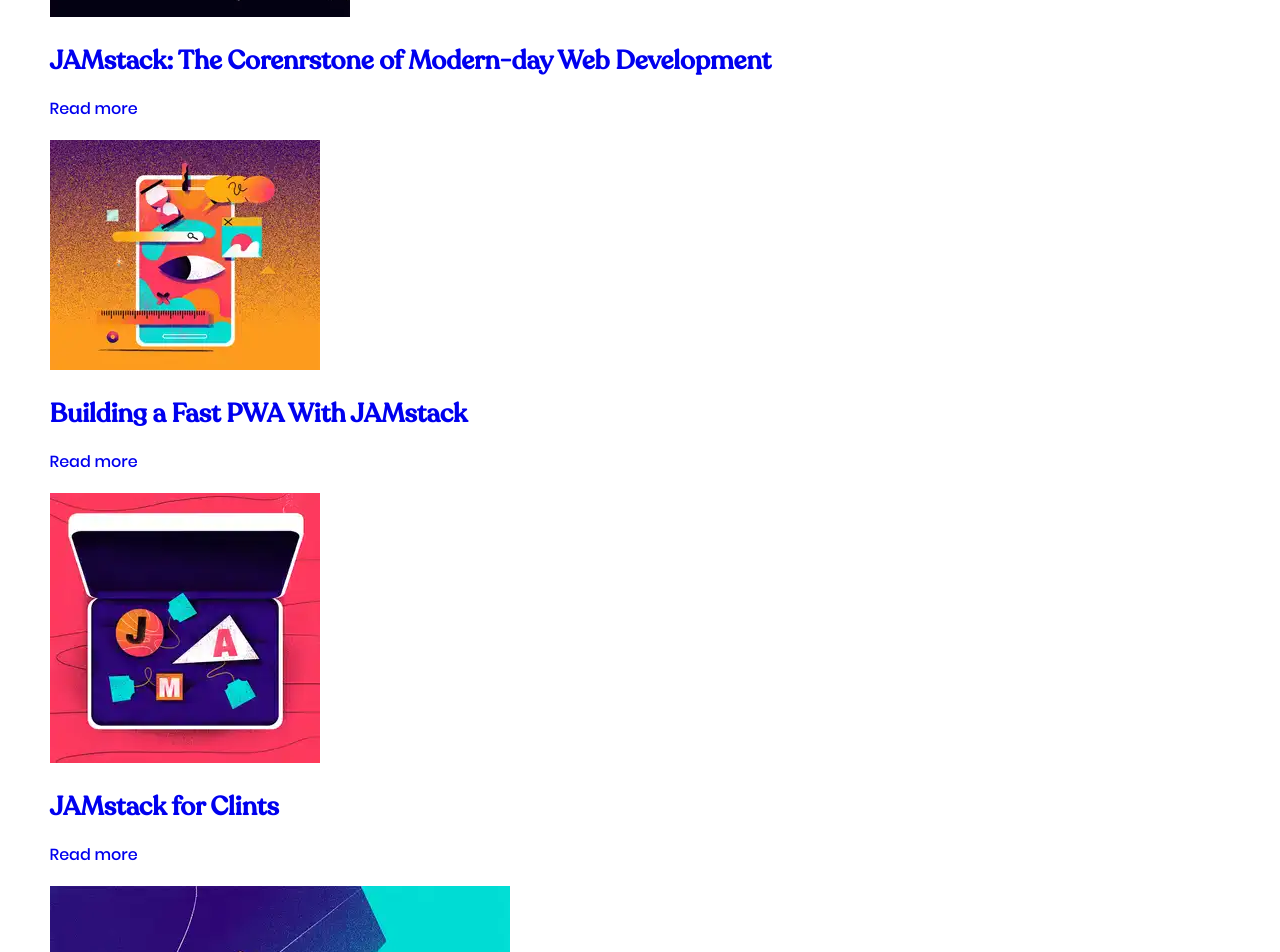
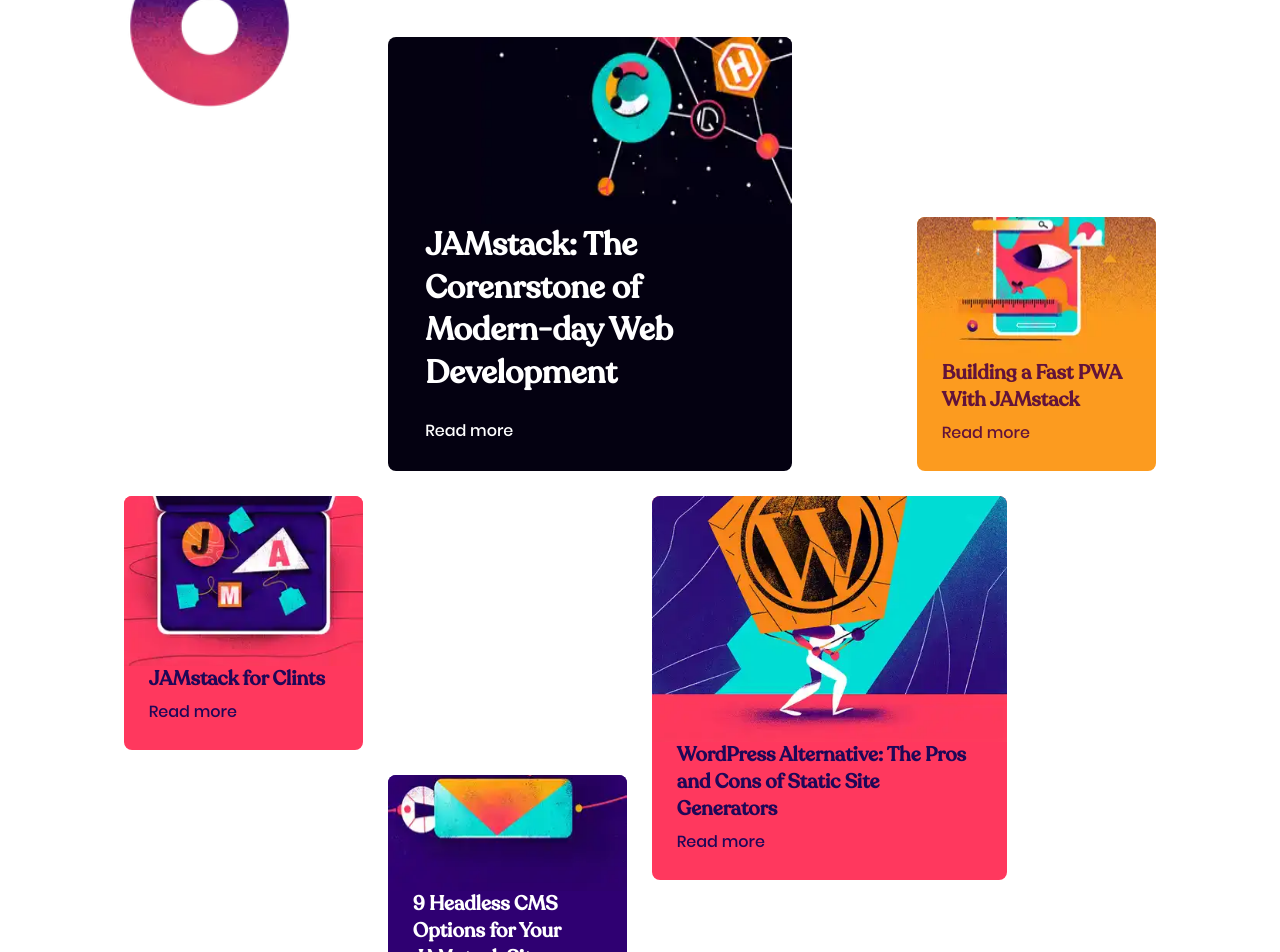
Before and after one commit to fyrepenguin/bejamas, a React (Create React App) app: page / in a window 1280 px wide. Shown: the part 7160-8112 px from the top of the page. Built offline with nearby package versions, Linux system fonts and the light colour scheme; the HTML template or start-up script is replaced by a standard one.

Commit message:
Add stories

```diff
--- a/src/components/common/footer.jsx
+++ b/src/components/common/footer.jsx
@@ -32,17 +32,17 @@
           <section className="footer-info">
             <div className="mode">
               <a href="/">
-                <img src={footerLogo} alt="" style={{ "max-width": "2rem" }} />
+                <img src={footerLogo} alt="" style={{ maxWidth: "2rem" }} />
               </a>
               <fieldset aria-label="Theme Switcher">
                 <input
                   type="checkbox"
                   id="themeSwitch"
                   name="theme-switch"
-                  class="switch"
+                  className="switch"
                 ></input>
-                <label for="themeSwitch" class="switch-label">
-                  <a class="light" href="/" title="Switch to light">
+                <label htmlFor="themeSwitch" className="switch-label">
+                  <a className="light" href="/" title="Switch to light">
                     <svg height="512" width="512" viewBox="0 0 512 512">
                       <path
                         d="M256 144c-61.75 0-112 50.25-112 112s50.25 112 112 112 112-50.25 112-112-50.25-112-112-112zm0 192c-44.188 0-80-35.812-80-80s35.812-80 80-80 80 35.812 80 80-35.812 80-80 80zm0-224c8.833 0 16-7.167 16-16V64c0-8.833-7.167-16-16-16s-16 7.167-16 16v32c0 8.833 7.167 16 16 16zm0 288c-8.833 0-16 7.167-16 16v32c0 8.833 7.167 16 16 16s16-7.167 16-16v-32c0-8.833-7.167-16-16-16zm124.438-245.833l22.625-22.625c6.25-6.25 6.25-16.375 0-22.625s-16.375-6.25-22.625 0l-22.625 22.625c-6.25 6.25-6.25 16.375 0 22.625s16.375 6.25 22.625 0zM131.562 357.834l-22.625 22.625c-6.25 6.249-6.25 16.374 0 22.624s16.375 6.25 22.625 0l22.625-22.624c6.25-6.271 6.25-16.376 0-22.625-6.249-6.251-16.375-6.272-22.625 0zM112 256c0-8.833-7.167-16-16-16H64c-8.833 0-16 7.167-16 16s7.167 16 16 16h32c8.833 0 16-7.167 16-16zm336-16h-32c-8.833 0-16 7.167-16 16s7.167 16 16 16h32c8.833 0 16-7.167 16-16s-7.167-16-16-16zm-316.459-85.833c6.251 6.25 16.376 6.25 22.625 0 6.251-6.25 6.251-16.375 0-22.625l-22.625-22.625c-6.25-6.25-16.374-6.25-22.625 0-6.25 6.25-6.25 16.375 0 22.625l22.625 22.625zm248.918 203.645c-6.271-6.25-16.376-6.25-22.625 0-6.251 6.25-6.271 16.375 0 22.625l22.625 22.625c6.249 6.25 16.374 6.25 22.624 0s6.25-16.375 0-22.625l-22.624-22.625z"
@@ -50,8 +50,8 @@
                       ></path>
                     </svg>
                   </a>
-                  <span class="box"></span>
-                  <a href="/" class="dark" title="Switch to dark">
+                  <span className="box"></span>
+                  <a href="/" className="dark" title="Switch to dark">
                     <svg height="512" width="512" viewBox="0 0 512 512">
                       <path
                         d="M349.852 343.15c-49.875 49.916-131.083 49.916-181 0-49.916-49.918-49.916-131.125 0-181.021 13.209-13.187 29.312-23.25 47.832-29.812 5.834-2.042 12.293-.562 16.625 3.792 4.376 4.375 5.855 10.833 3.793 16.625-12.542 35.375-4 73.666 22.25 99.917 26.209 26.228 64.5 34.75 99.916 22.25 5.792-2.062 12.271-.582 16.625 3.793 4.376 4.332 5.834 10.812 3.771 16.625-6.521 18.519-16.604 34.622-29.812 47.831zM191.477 184.754c-37.438 37.438-37.438 98.354 0 135.771 40 40.021 108.125 36.416 143-8.168-35.959 2.25-71.375-10.729-97.75-37.084-26.375-26.354-39.333-61.771-37.084-97.729a90.21 90.21 0 00-8.166 7.21z"
@@ -108,7 +108,7 @@
                   </li>
                 </ul>
               </div>
-              <ul class="social">
+              <ul className="social">
                 <li>
                   <a
                     href="https://www.facebook.com/bejamas.io"
--- a/src/components/common/tech.jsx
+++ b/src/components/common/tech.jsx
@@ -30,39 +30,39 @@
         <div className="tool-types">
           <h3>Data Sources</h3>
           <div className="tool-images">
-            <img style={{ "max-width": "160px" }} src={contentful} alt="" />
+            <img style={{ maxWidth: "160px" }} src={contentful} alt="" />
 
-            <img style={{ "max-width": "160px" }} src={storyblok} alt="" />
+            <img style={{ maxWidth: "160px" }} src={storyblok} alt="" />
 
-            <img style={{ "max-width": "110px" }} src={sanity} alt="" />
-            <img style={{ "max-width": "160px" }} src={forestry} alt="" />
-            <img style={{ "max-width": "120px" }} src={dato} alt="" />
+            <img style={{ maxWidth: "110px" }} src={sanity} alt="" />
+            <img style={{ maxWidth: "160px" }} src={forestry} alt="" />
+            <img style={{ maxWidth: "120px" }} src={dato} alt="" />
           </div>
         </div>
         <div className="tool-types">
           <h3>Build</h3>
           <div className="tool-images">
-            <img style={{ "max-width": "160px" }} src={gatsby} alt="" />
+            <img style={{ maxWidth: "160px" }} src={gatsby} alt="" />
 
-            <img style={{ "max-width": "120px" }} src={next} alt="" />
+            <img style={{ maxWidth: "120px" }} src={next} alt="" />
 
-            <img style={{ "max-width": "150px" }} src={hugo} alt="" />
+            <img style={{ maxWidth: "150px" }} src={hugo} alt="" />
 
-            <img style={{ "max-width": "60px" }} src={react} alt="" />
+            <img style={{ maxWidth: "60px" }} src={react} alt="" />
 
-            <img style={{ "max-width": "120px" }} src={node} alt="" />
+            <img style={{ maxWidth: "120px" }} src={node} alt="" />
           </div>
         </div>
         <div className="tool-types">
           <h3>Deploy & CDN</h3>
           <div className="tool-images">
-            <img style={{ "max-width": "130px" }} src={netlify} alt="" />
+            <img style={{ maxWidth: "130px" }} src={netlify} alt="" />
 
-            <img style={{ "max-width": "50px" }} src={now} alt="" />
+            <img style={{ maxWidth: "50px" }} src={now} alt="" />
 
-            <img style={{ "max-width": "150px" }} src={firebase} alt="" />
+            <img style={{ maxWidth: "150px" }} src={firebase} alt="" />
 
-            <img style={{ "max-width": "70px" }} src={aws} alt="" />
+            <img style={{ maxWidth: "70px" }} src={aws} alt="" />
           </div>
         </div>
       </section>
--- a/src/components/home/stories.jsx
+++ b/src/components/home/stories.jsx
@@ -1,63 +1,77 @@
 import React, { Component } from "react";
+import Heading from "./../common/heading";
 import {
   JAMintro,
   jamPWA,
   jamclients,
   wordpress,
   headless,
+  i30,
 } from "../../images";
+import "../../styles/stories.scss";
 export default class Stories extends Component {
   render() {
     return (
       <section className="stories section">
-        <article className="post">
+        <Heading subtitle="Our Stories" title="Latest from blog" />
+        <div className="posts">
+          <div className="post-circle">
+            <img src={i30} alt="" />
+          </div>
+          <article className="post mainPost">
             <a href="/">
+              <div className="article-wrapper">
                 <img src={JAMintro} alt="" />
-            <div>
+              </div>
               <h3>JAMstack: The Corenrstone of Modern-day Web Development</h3>
               <p>Read more</p>
-            </div>
             </a>
           </article>
-        <article className="post">
+          <article className="post post4">
             <a href="/">
+              <div className="article-wrapper">
                 <img src={jamPWA} alt="" />
-            <div>
+              </div>
               <h3>Building a Fast PWA With JAMstack</h3>
               <p>Read more</p>
-            </div>
             </a>
           </article>
-        <article className="post">
+          <article className="post post1">
             <a href="/">
+              <div className="article-wrapper">
                 <img src={jamclients} alt="" />
-            <div>
+              </div>
               <h3>JAMstack for Clints</h3>
               <p>Read more</p>
-            </div>
             </a>
           </article>
-        <article className="post">
+          <article className="post post2">
             <a href="/">
+              <div className="article-wrapper">
                 <img src={wordpress} alt="" />
-            <div>
+              </div>
               <h3>
                 WordPress Alternative: The Pros and Cons of Static Site
                 Generators
               </h3>
               <p>Read more</p>
-            </div>
             </a>
           </article>
-        <article className="post">
+          <article className="post post3">
             <a href="/">
+              <div className="article-wrapper">
                 <img src={headless} alt="" />
-            <div>
+              </div>
               <h3>9 Headless CMS Options for Your JAMstack Site</h3>
               <p>Read more</p>
-            </div>
             </a>
           </article>
+        </div>
+        <div className="cta-posts">
+          <a href="/" className="cta">
+            Read more stories
+          </a>
+        </div>
       </section>
     );
   }
--- a/src/styles/stories.scss
+++ b/src/styles/stories.scss
@@ -0,0 +1,213 @@
+.posts {
+  display: grid;
+
+  padding: 0 4.65rem;
+  grid-template-columns: repeat(4, 1fr);
+  grid-template-rows: repeat(4, 254px);
+  grid-template-areas:
+    ". mainPost mainPost ."
+    ". mainPost mainPost post4"
+    "post1 . post2 post2"
+    ". post3 post2 post2";
+  column-gap: 1.55rem;
+  row-gap: 1.55rem;
+  color: #fff;
+  position: relative;
+  .mainPost {
+    grid-area: mainPost;
+    margin-right: 6.2rem;
+    margin-top: 6.2rem;
+    position: relative;
+    grid-column: 2 / span 2;
+    a {
+      padding: 2.325rem 2.325rem 0.5166666rem;
+
+      background: #040111;
+      border-radius: 8px;
+      display: flex;
+      flex-direction: column;
+      height: 100%;
+      width: 100%;
+      justify-content: flex-end;
+      position: relative;
+      color: currentColor;
+      z-index: 2;
+      overflow: hidden;
+      transition: all 0.5s cubic-bezier(0, 0.89, 0.44, 1);
+      will-change: transform;
+      h3 {
+        font-size: 2rem;
+        margin-bottom: 1.55rem;
+      }
+      .article-wrapper {
+        margin: -2.325rem -2.325rem auto 0;
+        margin-left: 3.1rem;
+        img {
+          width: 100%;
+          height: 100%;
+        }
+      }
+    }
+  }
+  .post1 {
+    position: relative;
+    grid-area: post1;
+    a {
+      background: #ff385e;
+      color: #1f0757;
+      border-radius: 8px;
+      transition: all 0.5s cubic-bezier(0, 0.89, 0.44, 1);
+      backface-visibility: hidden;
+      transform: translateZ(0);
+      padding: 1.55rem 1.55rem 0.3875rem;
+      display: flex;
+      justify-content: flex-end;
+      flex-direction: column;
+      height: 100%;
+      width: 100%;
+      position: relative;
+      z-index: 2;
+      overflow: hidden;
+      will-change: transform;
+      h3 {
+        font-size: 1.25rem;
+        margin-bottom: 0.516666rem;
+      }
+      .article-wrapper {
+        position: relative;
+        margin: -6.75rem -1.55rem 0;
+        overflow: hidden;
+
+        img {
+          width: 100%;
+          height: 100%;
+        }
+      }
+    }
+  }
+  .post2 {
+    position: relative;
+    grid-area: post2;
+    margin-right: 9.3rem;
+    margin-bottom: 9.3rem;
+    border-radius: 16px;
+    a {
+      color: #1f0757;
+      background: #ff385e;
+      border-radius: 8px;
+      transition: all 0.5s cubic-bezier(0, 0.89, 0.44, 1);
+      backface-visibility: hidden;
+      transform: translateZ(0);
+      padding: 1.55rem 1.55rem 0.3875rem;
+      display: flex;
+      justify-content: flex-end;
+      flex-direction: column;
+      height: 100%;
+      width: 100%;
+      position: relative;
+      z-index: 2;
+      overflow: hidden;
+      will-change: transform;
+      h3 {
+        font-size: 1.25rem;
+        margin-bottom: 0.51666rem;
+      }
+      .article-wrapper {
+        position: relative;
+        overflow: hidden;
+        margin: -8.5rem -1.55rem 0;
+        img {
+          width: 100%;
+          height: 100%;
+        }
+      }
+    }
+  }
+
+  .post3 {
+    position: relative;
+    grid-area: post3;
+    border-radius: 16px;
+
+    a {
+      background: #2f0072;
+      border-radius: 8px;
+      transition: all 0.5s cubic-bezier(0, 0.89, 0.44, 1);
+      backface-visibility: hidden;
+      transform: translateZ(0);
+      padding: 1.55rem 1.55rem 0.3875rem;
+      color: currentColor;
+      display: flex;
+      justify-content: flex-end;
+      flex-direction: column;
+      height: 100%;
+      width: 100%;
+      position: relative;
+      z-index: 2;
+      overflow: hidden;
+      will-change: transform;
+      h3 {
+        font-size: 1.25rem;
+        margin-bottom: 0.5166666rem;
+      }
+      .article-wrapper {
+        margin: -4rem -1.55rem 0;
+        position: relative;
+        img {
+          width: 100%;
+          height: 100%;
+        }
+      }
+    }
+  }
+  .post4 {
+    grid-area: post4;
+    position: relative;
+    border-radius: 16px;
+    a {
+      background: #fc9b1f;
+      color: #62133a;
+      border-radius: 8px;
+      transition: all 0.5s cubic-bezier(0, 0.89, 0.44, 1);
+      backface-visibility: hidden;
+      transform: translateZ(0);
+      padding: 1.55rem 1.55rem 0.3875rem;
+      display: flex;
+      justify-content: flex-end;
+      flex-direction: column;
+      height: 100%;
+      width: 100%;
+      position: relative;
+      z-index: 2;
+      overflow: hidden;
+      will-change: transform;
+      h3 {
+        font-size: 1.25rem;
+        margin-bottom: 0.516666rem;
+      }
+      .article-wrapper {
+        overflow: hidden;
+        position: absolute;
+        bottom: 44%;
+        width: 100%;
+        top: -35%;
+        margin: 0 -1.55rem;
+        img {
+          width: 100%;
+          height: 100%;
+        }
+      }
+    }
+  }
+  .post-circle {
+    max-width: 172px;
+    height: auto;
+    img {
+      width: 100%;
+    }
+  }
+}
+.cta-posts {
+  text-align: center;
+  margin: 4.65rem 0 3.1rem;
+}
```
Also changed, not shown: src/pages/about.jsx (+11 -0 lines). Lines whose indentation alone changed are shown as unchanged.
